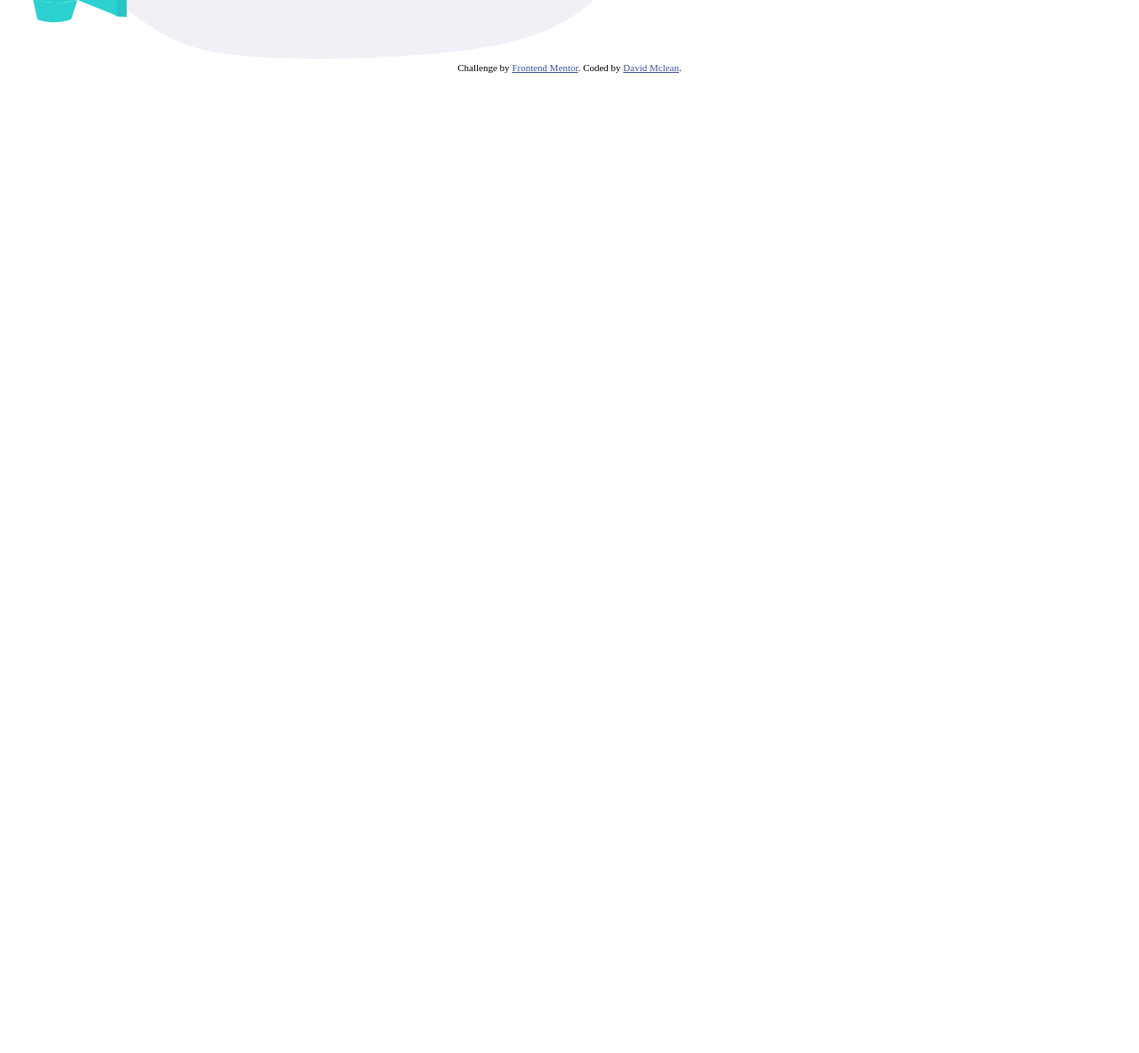
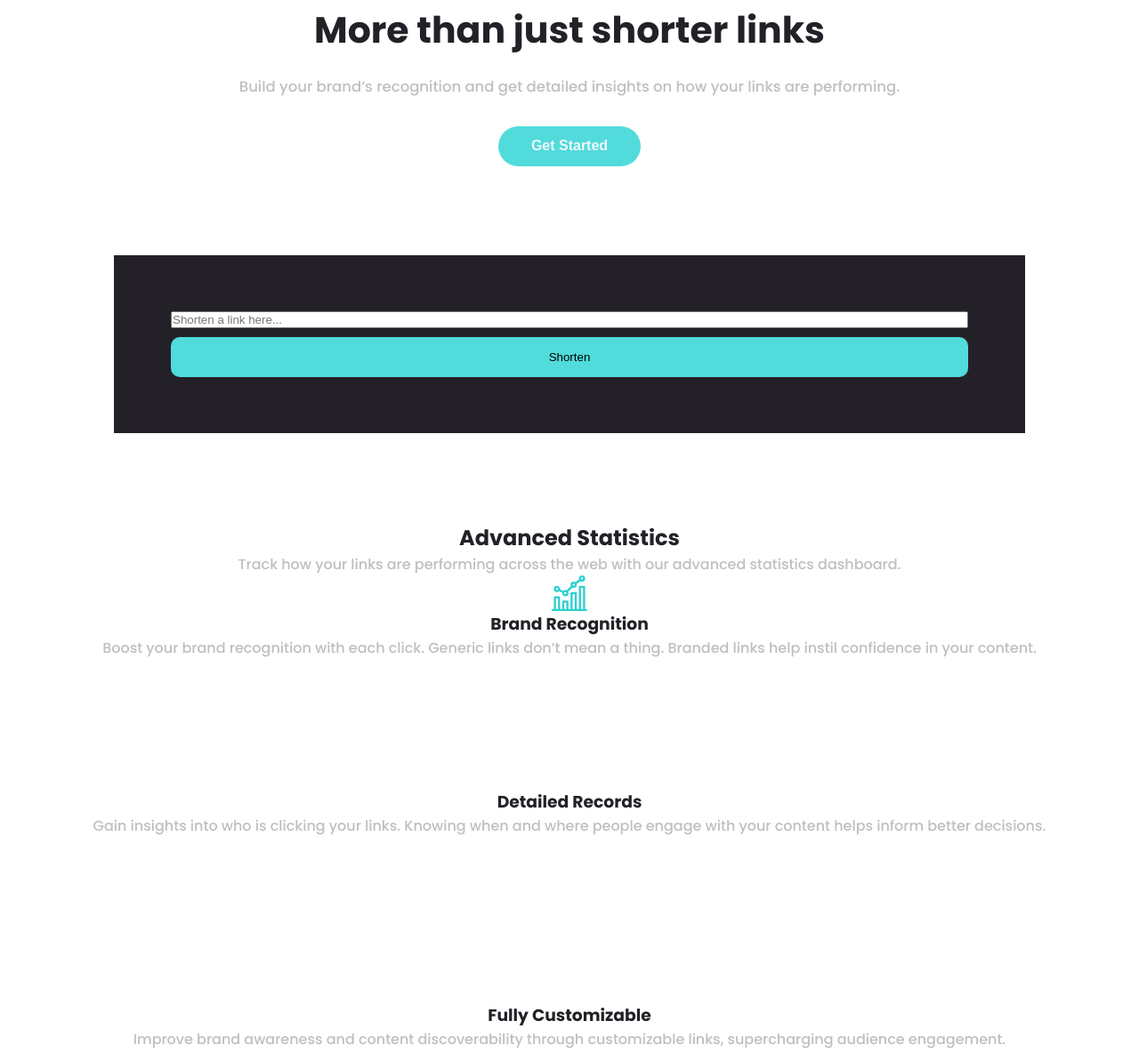
Before and after one commit to davupls/shrinkURL, a plain HTML site: page index.html in a window 1280 px wide. Shown: the part 461-1645 px from the top of the page at 89% size. Before the commit the page ends 800 px from the top, so only its background shows below. Drawn offline with Linux system fonts and the light colour scheme.

Commit message:
Update 1.0 Rough Css Update

```diff
--- a/index.html
+++ b/index.html
@@ -5,10 +5,10 @@
   <meta name="viewport" content="width=device-width, initial-scale=1.0"> <!-- displays site properly based on user's device -->
 
   <link rel="icon" type="image/png" sizes="32x32" href="./images/favicon-32x32.png">
+  <link href="https://fonts.googleapis.com/css2?family=Poppins:wght@500;700&display=swap" rel="stylesheet">
+  <link rel="stylesheet" href="style.css">
 
   <title>Shortly URL shortening API | David Mclean</title>
-
-  <!-- Feel free to remove these styles or customise in your own stylesheet 👍 -->
   <style>
     .attribution { font-size: 11px; text-align: center; }
     .attribution a { color: hsl(228, 45%, 44%); }
@@ -16,14 +16,108 @@
 </head>
 <body>
 
-  <nav>
-    <img src="/images/logo.svg" alt="">
-    <img src="/images/" alt="">
+  <nav class="nav-wrap">
+    <img class="nav-wrap" src="/images/logo.svg" alt="">
   </nav>
 
-  <section>
-    <img src="/images/illustration-working.svg" alt="">
+  <section class="header-wrap">
+    <img class="header-wrap__image" src="/images/illustration-working.svg" alt="">
+    <h1 class="banner-title">More than just shorter links</h1>
+    <p class="banner-p p">
+      Build your brand’s recognition and get detailed insights
+      on how your links are performing.
+    </p>
+    <button class="btn">Get Started</button>
   </section>
+
+  <section class="form-wrap">
+
+    <form class="url-form" action="">
+      <input class="url-form__input" type="text" placeholder="Shorten a link here...">
+      <button class="url-form__btn">Shorten</button>
+    </form>
+
+  </section>
+
+  <section class="articles-wrap">
+
+    <h2>Advanced Statistics</h2>
+    <p>
+      Track how your links are performing across the web with our
+      advanced statistics dashboard.
+    </p>
+
+    <article class="article-con">
+      <img src="/images/icon-brand-recognition.svg" alt="">
+      <h3>
+        Brand Recognition
+      </h3>
+      <p>
+        Boost your brand recognition with each click. Generic links don’t
+        mean a thing. Branded links help instil confidence in your content.
+      </p>
+    </article>
+
+    <article class="article-con">
+      <h3>Detailed Records</h3>
+      <p>
+        Gain insights into who is clicking your links. Knowing when and where
+        people engage with your content helps inform better decisions.
+      </p>
+    </article>
+
+    <article class="article-con">
+      <h3>Fully Customizable</h3>
+      <p>
+        Improve brand awareness and content discoverability through customizable
+        links, supercharging audience engagement.
+      </p>
+    </article>
+  </section>
+
+  <section class="promo">
+    <h2>Boost your links today</h2>
+    <button class="btn">Get Started</button>
+  </section>
+
+  <footer>
+    <img class="" src="/images/logo.svg" alt="">
+
+    <aside>
+      <h4>Features</h4>
+      <ul>
+        <li><a>Link Shortening</a></li>
+        <li><a>Branded Links</a></li>
+        <li><a>Analytics</a></li>
+      </ul>
+    </aside>
+
+    <aside>
+      <h4>Resources</h4>
+      <ul>
+        <li><a>Blog</a></li>
+        <li><a>Developers</a></li>
+        <li><a>Support</a></li>
+      </ul>
+    </aside>
+
+    <aside>
+      <h4>Company</h4>
+      <ul>
+        <li><a>About</a></li>
+        <li><a>Our Team</a></li>
+        <li><a>Careers</a></li>
+        <li><a>Contact</a></li>
+      </ul>
+    </aside>
+
+    <nav>
+      <img src="/images/icon-facebook.svg" alt="">
+      <img src="/images/icon-twitter.svg" alt="">
+      <img src="/images/icon-pinterest.svg" alt="">
+      <img src="/images/icon-instagram.svg" alt="">
+    </nav>
+  </footer>
 
 
   <!-- Features
--- a/style.css
+++ b/style.css
@@ -0,0 +1,133 @@
+*{
+    box-sizing: border-box;
+    margin: 0;
+    padding: 0;
+}
+
+body{
+    font-family: 'Poppins', sans-serif;
+}
+
+h1, h2, h3{
+    color: #232127;
+}
+
+p{
+    color: #bfbfbf;
+    text-align: center;
+}
+
+
+nav{
+    margin: 35px 0 10px 10px;
+}
+
+.header-wrap{
+    display: flex;
+    flex-direction: column;
+    align-content: center;
+
+    margin-bottom: 100px;
+}
+
+.header-wrap__image{
+    margin: 0 0 50px 20px;
+    width: 500px;
+}
+
+.banner-title{
+    font-size: 41px;
+    margin-bottom: 20px;
+    text-align: center;
+}
+
+.banner-p{
+    font-size: 16.5px;
+    line-height: 1.7;
+    margin: 0 20px 30px 20px;
+}
+
+.btn{
+    background-color: #51dbdb;
+    border: 0 solid;
+    border-radius: 30px;
+    color: aliceblue;
+    font-size: 16px;
+    font-weight: 700;
+    padding: 10px 20px;
+    margin: 0 auto;
+    height: 45px;
+    width: 160px;
+}
+
+
+/* Url Input  */
+.form-wrap{
+    display: flex;
+    justify-content: center;
+    margin-bottom: 100px;
+}
+
+.url-form{
+    background-color: #232127;
+    display: flex;
+    flex-direction: column;
+    align-items: center;
+    justify-content: center;
+
+    height: 200px;
+    width: 80vw;
+}
+
+.url-form__input{
+    margin-bottom: 10px;
+    width: 70vw;
+}
+
+.url-form__btn{
+    background-color: #51dbdb;
+    border: 0 solid;
+    border-radius: 10px;
+    padding: 15px 10px;
+    width: 70vw;
+}
+
+/* -------------------------- */
+
+.articles-wrap{
+    display: flex;
+    flex-direction: column;
+    align-items: center;
+}
+
+
+.article-con{
+    display: flex;
+    flex-direction: column;
+
+    align-items: center;
+    /* background-color: #232127; */
+    border-radius: 5px;
+    margin-bottom: 40px;
+    height: 200px;
+    width: 85vw;
+}
+
+
+.promo{
+    background-color: #2f293a;
+    display: flex;
+    flex-direction: column;
+    align-items: center;
+    justify-content: center;
+    height: 250px;
+}
+
+
+
+
+
+footer{
+    background-color: #232127;
+    color: white;
+}
```
